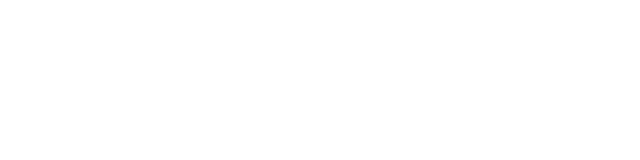
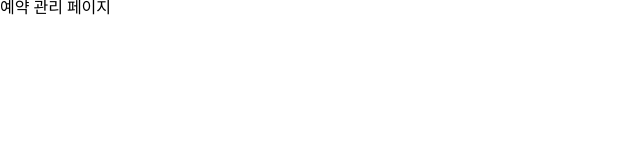
Before and after one commit to 247CloudLibrary/client-users, a React (Create React App) app: page /reservation in a window 1280 px wide. Before the commit this address had no page. Shown: the top 160 px of the page, without its empty margins (0-640 px from the left). Built offline with nearby package versions, Linux system fonts and the light colour scheme.

Commit message:
lending & reservation page 추가

```diff
--- a/src/App.js
+++ b/src/App.js
@@ -16,6 +16,8 @@ import BoardListPage from "./pages/board/BoardListPage";
 import BoardDetailPage from "./pages/board/BoardDetailPage";
 
 import LibrariesListPage from "./pages/LibrariesListPage";
+import ReservationListPage from "./pages/lending/ReservationListPage";
+import LendingRecordPage from "./pages/lending/LendingRecordPage";
 
 function App() {
   return (
@@ -37,6 +39,8 @@ function App() {
       <Route path="/profile" element={<UserProfilePage />} />
 
       <Route path="/libraries/list" element={<LibrariesListPage />} />
+      <Route path="/reservation" element={<ReservationListPage />} />
+      <Route path="/record" element={<LendingRecordPage />} />
     </Routes>
   );
 }
--- a/src/pages/UserMainPage.js
+++ b/src/pages/UserMainPage.js
@@ -4,6 +4,7 @@ const UserMainPage = () => {
   const navigate = useNavigate();
   const onSubmit = (event) => {
     event.preventDefault();
+    navigate("/composite-list");
   };
   const handleProfile = () => {
     navigate("/profile");
@@ -11,6 +12,13 @@ const UserMainPage = () => {
   const handleFindLibrary = () => {
     navigate("/libraries/list");
   };
+  const handleReservation = () => {
+    navigate("/reservation");
+  };
+  const handleLending = () => {
+    navigate("/record");
+  };
+
   return (
     <div>
       <span>유저 메인 페이지</span>
@@ -20,8 +28,8 @@ const UserMainPage = () => {
       </form>
       <button onClick={handleProfile}>마이 페이지</button>
       <button onClick={handleFindLibrary}>도서관찾기</button>
-      <button>예약관리</button>
-      <button>대출기록</button>
+      <button onClick={handleReservation}>예약 관리</button>
+      <button onClick={handleLending}>대출 기록</button>
     </div>
   );
 };
--- /dev/null
+++ b/src/pages/lending/LendingRecordPage.js
@@ -0,0 +1,9 @@
+const LendingRecordPage = () => {
+  return (
+    <div>
+      <span>대출 기록 페이지</span>
+    </div>
+  );
+};
+
+export default LendingRecordPage;
--- /dev/null
+++ b/src/pages/lending/ReservationListPage.js
@@ -0,0 +1,9 @@
+const ReservationListPage = () => {
+  return (
+    <div>
+      <span>예약 관리 페이지</span>
+    </div>
+  );
+};
+
+export default ReservationListPage;
```
